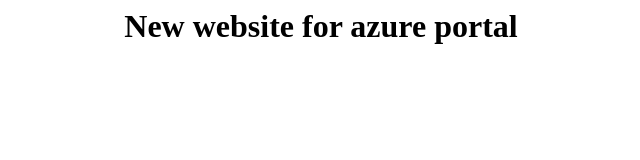
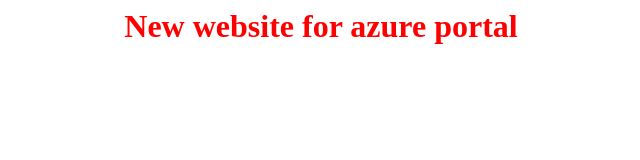
Before and after one commit to zebathar/project1, a plain HTML site: page index.html in a window 1280 px wide. Shown: the whole page, without its empty margins (319-959 px from the left). Drawn offline with Linux system fonts and the light colour scheme.

Commit message:
Update index.html

```diff
--- a/index.html
+++ b/index.html
@@ -1 +1 @@
-<center><h1><font color"red">New website for azure portal</font></h1></center>
+<center><h1><font color="red">New website for azure portal</font></h1></center>
```
